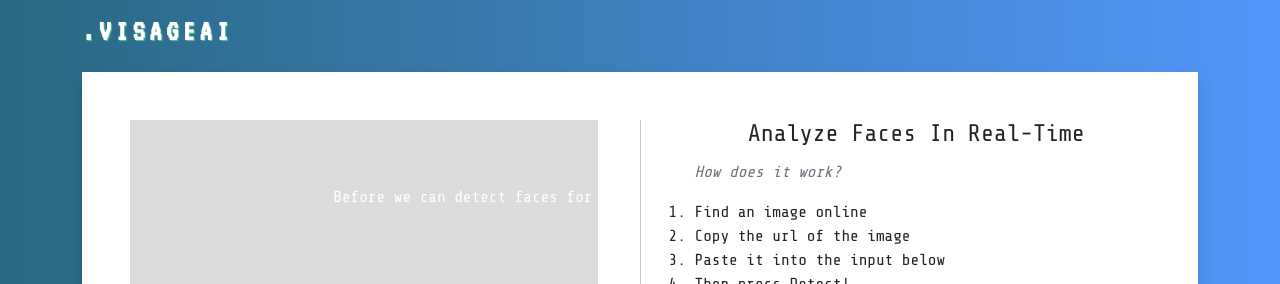
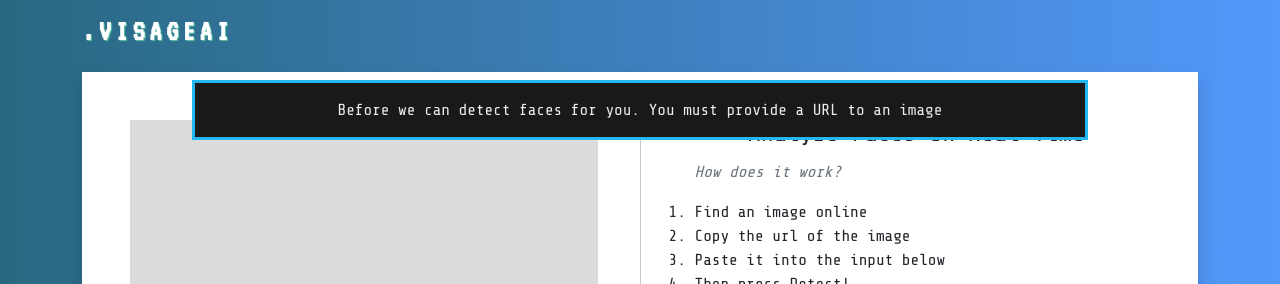
Before and after one commit to pixelRena/VisageAi, a React (Create React App) app in the folder frontend/: page / in a window 1280 px wide. Both pictures are taken after a click on the button "Detect". Shown: the top 284 px of the page. Built offline with nearby package versions, Linux system fonts and the light colour scheme; no server answers.

Commit message:
Added rel to footer, Optimized alertbox, added comments

```diff
--- a/frontend/src/App.css
+++ b/frontend/src/App.css
@@ -2,17 +2,6 @@
 
 .container {
   font-family: 'Share Tech Mono', monospace;
-}
-
-.alertBox {
-  z-index: 99;
-  position: fixed;
-  color: white;
-  padding: 25px;
-  transform: translateX(-50%);
-  top: 20%;
-  left: 50%;
-  width: 70vw;
 }
 
 @media screen and (max-width: 767px){
--- a/frontend/src/App.js
+++ b/frontend/src/App.js
@@ -3,7 +3,7 @@ import './App.css';
 import ImageLinkForm from './components/ImageLinkForm/ImageLinkForm';
 import FaceRecognition from './components/FaceRecognition/faceRecognition';
 import Footer from './components/Footer/footer';
-import {alertMe} from './components/Alert/alertBox';
+import AlertBox from './components/Alert/alertBox';
 import Container from 'react-bootstrap/Container';
 import Row from 'react-bootstrap/Row';
 import Col from 'react-bootstrap/Col';
@@ -11,6 +11,8 @@ import Navigation from "./components/Navigation/navigation";
 
 const initialState = {
 		input: '',
+		displayAlert: false,
+		alertMessage: '',
 		imageUrl: '',
 		box: [],
 		route: 'home',
@@ -74,18 +76,36 @@ class App extends Component {
 	onImageSubmit = () => {
 		// send the information gathered from the calculation and the input
 		this.setState({imageUrl: this.state.input})
-		fetch('/imageurl', {
+		fetch('http://localhost:3001/imageurl', {
 			method: 'POST',
 			headers: {'Content-Type':'application/json'},
 			body: JSON.stringify({input: this.state.input})
 		})
 		.then(res => res.json())
 		.then(res => {
-			this.displayFaceBox(this.calculateFaceLocation(res)
-		)})
+			this.displayFaceBox(this.calculateFaceLocation(res))
+		})
 		.catch(err => {
-			if(!this.state.input.length)  return alertMe('Before we can detect faces for you. You must provide a URL to an image.')
-			console.log(err)
+			this.setState({displayAlert: true});
+
+			// Displays alert message based on conditions met
+			if(!this.state.input.length)  {
+				this.setState({
+					alertMessage: "Before we can detect faces for you. You must provide a URL to an image"
+				});
+			} else {
+				this.setState({
+					alertMessage: "Uh Oh. Something went wrong. Ensure that the url contains a image type extension"
+				});
+			}
+
+			// Resets alert display and message back to default state
+			setTimeout(() => {
+				this.setState({
+					displayAlert: false,
+					alertMessage: ""
+				});
+			}, 3000);
 		})
 	}
 
@@ -106,7 +126,7 @@ class App extends Component {
 
 	render() {
 		// Return render based on if the user is signed in and/or going to a different route
-		const { imageUrl, box } = this.state;
+		const { imageUrl, box, displayAlert } = this.state;
 		return (
 			<Container className="d-flex flex-column justify-content-around align-items-center justify-content-center center text-center min-vh-100"
 			>
@@ -122,14 +142,8 @@ class App extends Component {
 						<ImageLinkForm onInputChange={this.onInputChange} onImageSubmit={this.onImageSubmit}/>
 					</Col>
 				</Row>
-
 				<Footer/>
-
-				<div className='alertBox' style={{display:'none'}}>
-					<div>
-						<span className='alert-text'></span>
-					</div>
-				</div>
+				<AlertBox displayAlert={displayAlert}>{this.state.alertMessage}</AlertBox>
 			</Container>
 		);
 	}
--- /dev/null
+++ b/frontend/src/components/Alert/alertBox.css
@@ -0,0 +1,12 @@
+.alertBox {
+    z-index: 99;
+    position: fixed;
+    background: rgb(25, 25, 25);
+    border: 3px solid rgb(36, 184, 243);
+    color: rgb(235, 235, 235);
+    padding: 15px;
+    transform: translateX(-50%);
+    top: 10%;
+    left: 50%;
+    width: 70vw;
+}
--- a/frontend/src/components/Alert/alertBox.js
+++ b/frontend/src/components/Alert/alertBox.js
@@ -1,17 +1,16 @@
 // A popup alert
 // Used to display errors or messages to user
-const alertMe = (err) => {
-	// Get the alert box and the text
-	const alertBox = document.querySelector('.alertBox');
-	const alertText = document.querySelector('.alert-text');
-	// set the innerHTML to the error message to be found
-	alertText.innerHTML = err;
-	// change the display to unset to allow the alertbox to show on screen
-	alertBox.style.display = 'unset';
-	// set the alertbox back the none to hide it
-	setTimeout(() => {
-		alertBox.style.display = 'none';
-	}, 3000);
-}
+import React from "react";
+import './alertBox.css';
 
-export {alertMe};
+const AlertBox = ({children, displayAlert}) => {
+	return(
+		<div className='alertBox' style={{display: displayAlert ? "unset": "none"}}>
+			<div>
+				<span className='alert-text'>{children}</span>
+			</div>
+		</div>
+	)
+};
+
+export default AlertBox;
--- a/frontend/src/components/Footer/footer.js
+++ b/frontend/src/components/Footer/footer.js
@@ -7,6 +7,7 @@ const Footer = () => {
 			<p className="text-uppercase link">© <a
 				className="text-dark"
 				target="_blank"
+				rel="noopener noreferrer"
 				href='https://github.com/pixelRena/Clarifai-Model-Detection'
 				style={{'textDecoration':'none'}}>
 				pixelRena/@github</a>
```
